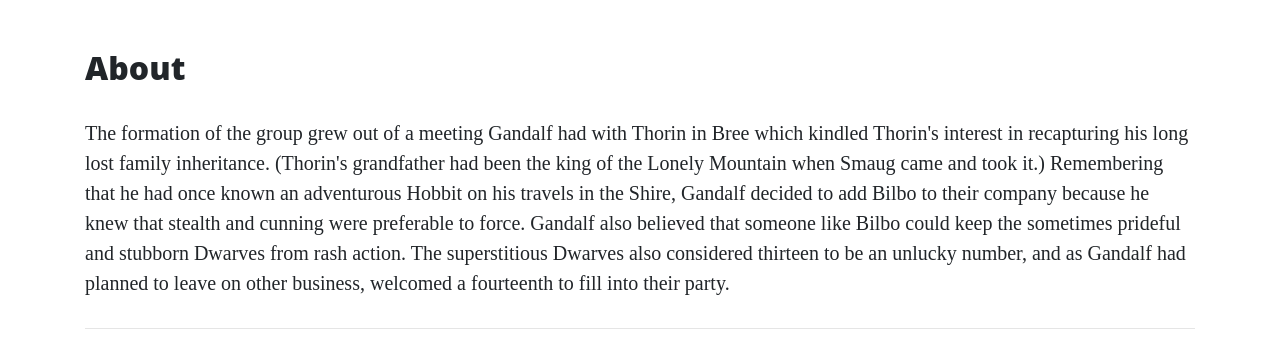
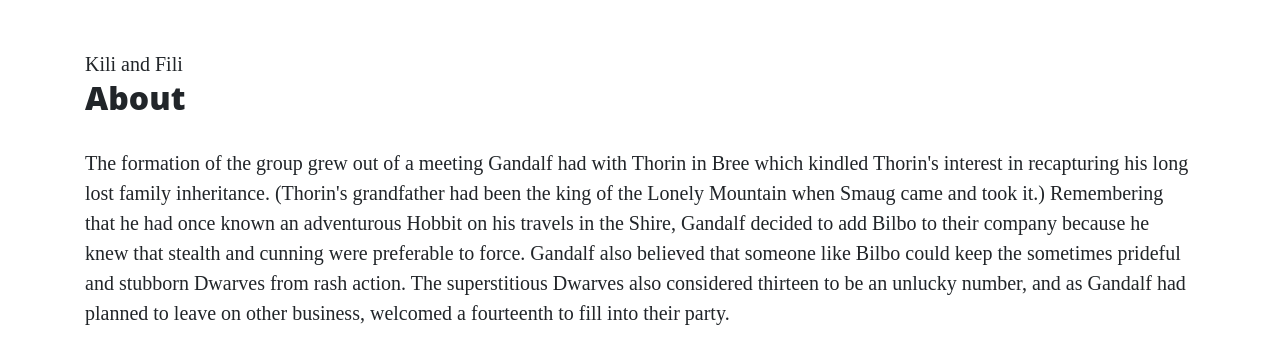
Before and after one commit to mafiu84/flask, a Flask app: page /about in a window 1280 px wide. Shown: the part 629-971 px from the top of the page. Run offline with Flask 2, Linux system fonts and the light colour scheme; some libraries are stand-ins or nearby versions.

Commit message:
reading from a json file

```diff
--- a/app.py
+++ b/app.py
@@ -15,7 +15,7 @@ def about():
     data = []
     with open("data/company.json", "r") as json_data:
         data = json.load(json_data)
-    return render_template("about.html", page_title="About", Company = data)
+    return render_template("about.html", page_title="About", company_data = data)
 
 
 @app.route("/contact")
--- a/data/company.json
+++ b/data/company.json
@@ -4,5 +4,10 @@
         "name":"Thorin Oakenshield",
         "description":"In the year TA 2746, Thorin II was born to Dwarven prince Thráin II in the mountain city of The Lonely Mountain. Early in his youth, he and the other Dwarves of the Lonely Mountain were forced to flee by the dragon Smaug in TA 2770. While in exile, he quickly grew to become a capable warrior. This was demonstrated when he participated in the Battle of Azanulbizar in TA 2799. He marched with one of the Dwarven armies beneath the East-gate of Moria. At some point in the fighting, his shield broke, and using an oaken tree branch found on the floor as a shield, he gained the epithet 'Oakenshield,' which would remain with him even in death.[2] Thorin eventually became King-in-Exile of Durin's Folk after his father went missing, and presumably died in the dungeons of Dol Guldur.",
         "image-source":"https://upload.wikimedia.org/wikipedia/en/thumb/e/ed/Thorin%2C_from_the_Hobbit.jpg/220px-Thorin%2C_from_the_Hobbit.jpg"
+    },
+    {
+        "name":"Kili and Fili",
+        "description":"Fíli and Kíli were nephews of Thorin, who was the elder brother of their mother Dís. They were also nephews of Frerin, grandsons of Thráin II, and great-grandsons of Thror. Fíli's most distinguishing feature was his long nose, the longest of any of the Dwarves on the Quest of Erebor.",
+        "image-source":"https://vignette.wikia.nocookie.net/lotr/images/b/b4/The-Hobbit-Fili-and-Kili.jpg/revision/latest/scale-to-width-down/350?cb=20110714202952"
     }
 ]
--- a/templates/about.html
+++ b/templates/about.html
@@ -1,7 +1,7 @@
 {% extends 'base.html' %} {% block content %}
 
 
-{{ company }}
+{{ company_data[1]["name"] }}
 
 
 <h2>{{ page_title }}</h2>
```
